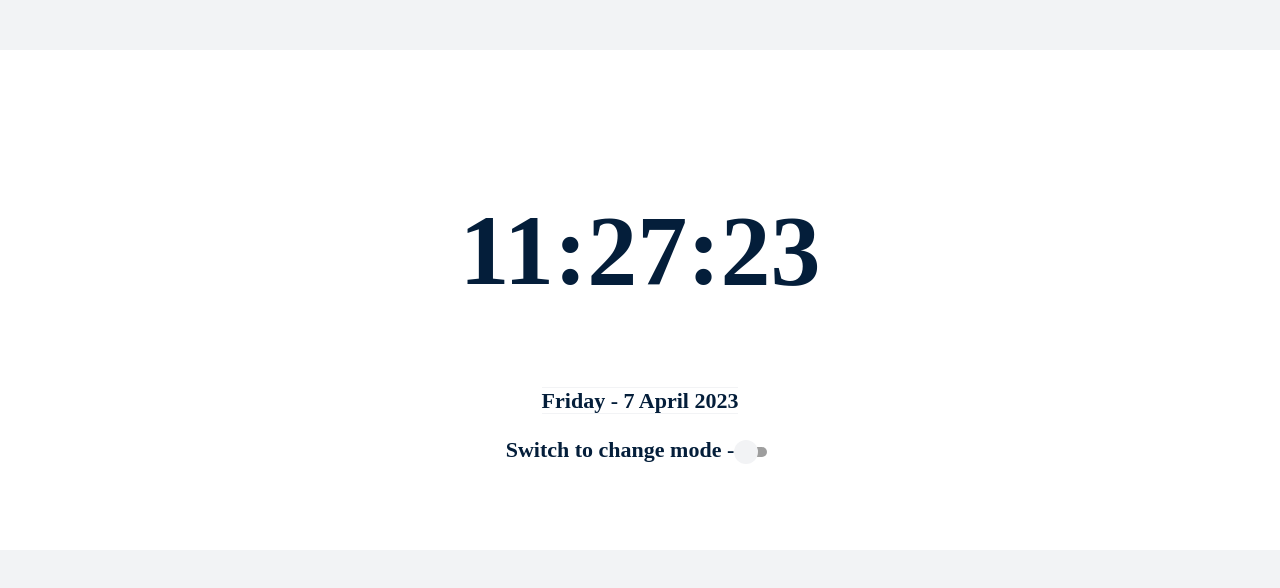
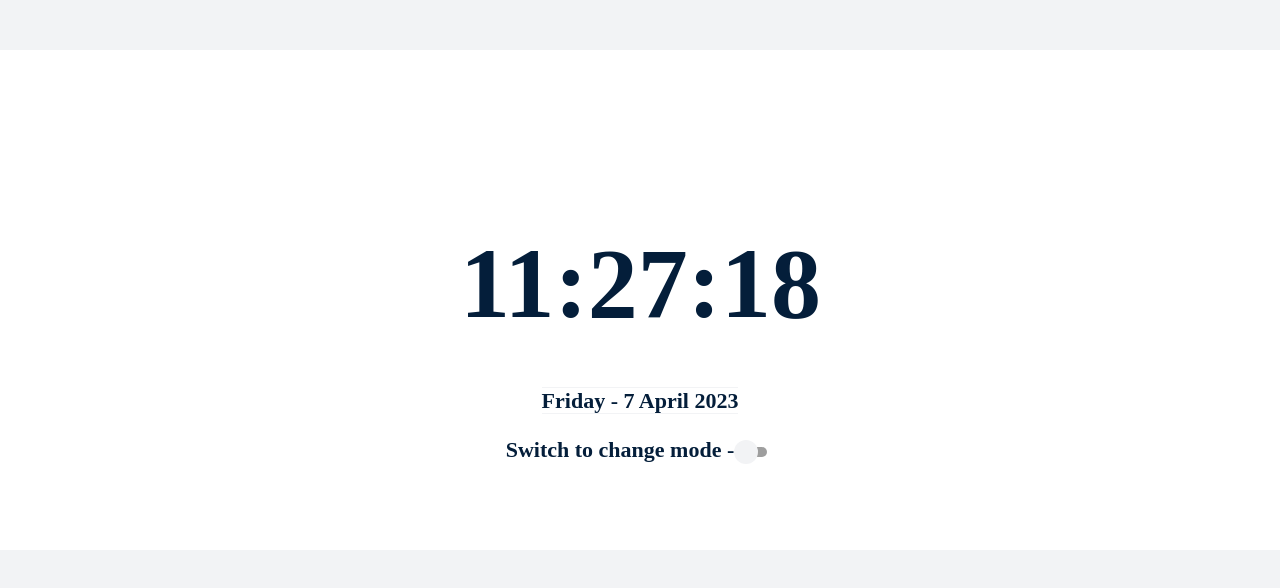
Before and after one commit to skiffter1337/react-speaking-clock, a React (Create React App) app: page / in a window 1280 px wide. Shown: the top 588 px of the page. Built offline with nearby package versions, Linux system fonts and the light colour scheme.

Commit message:
add style(need to fix).

```diff
--- a/package.json
+++ b/package.json
@@ -15,6 +15,7 @@
     "@types/node": "^16.7.13",
     "@types/react": "^18.0.0",
     "@types/react-dom": "^18.0.0",
+    "gh-pages": "^5.0.0",
     "react": "^18.2.0",
     "react-dom": "^18.2.0",
     "react-scripts": "5.0.1",
--- a/src/components/SpeakingClock/SpeakingClock.module.css
+++ b/src/components/SpeakingClock/SpeakingClock.module.css
@@ -19,8 +19,15 @@
 
 }
 
+.timeBlock {
+
+}
+
 .time {
-    margin-bottom: 100px;
+    position: absolute;
+margin-left: -180px;
+margin-top: -30px;
+
     font-size: 100px;
     color: #041e3a;
     background-color: white;
--- a/src/components/SpeakingClock/SpeakingClock.tsx
+++ b/src/components/SpeakingClock/SpeakingClock.tsx
@@ -17,7 +17,7 @@ export const SpeakingClock = () => {
         const intervalId = setInterval(() => {
             setCurrentTime(new Date())
             document.title = time
-        }, 1000)
+        }, 9000000001000)
 
         return () => clearInterval(intervalId)
     }, [currentTime])
@@ -32,7 +32,9 @@ export const SpeakingClock = () => {
                     ?
                     <AnalogClock currentTime={currentTime}/>
                     :
-                    <span className={s.time}>{time}</span>
+                    <div className={s.timeBlock}>
+                        <span className={s.time}>{time}</span>
+                    </div>
                 }
                 <div className={s.dateBlock}>
                     <span
```
Also changed, not shown: 1 other file (tests, documents, lock files or other folders).
